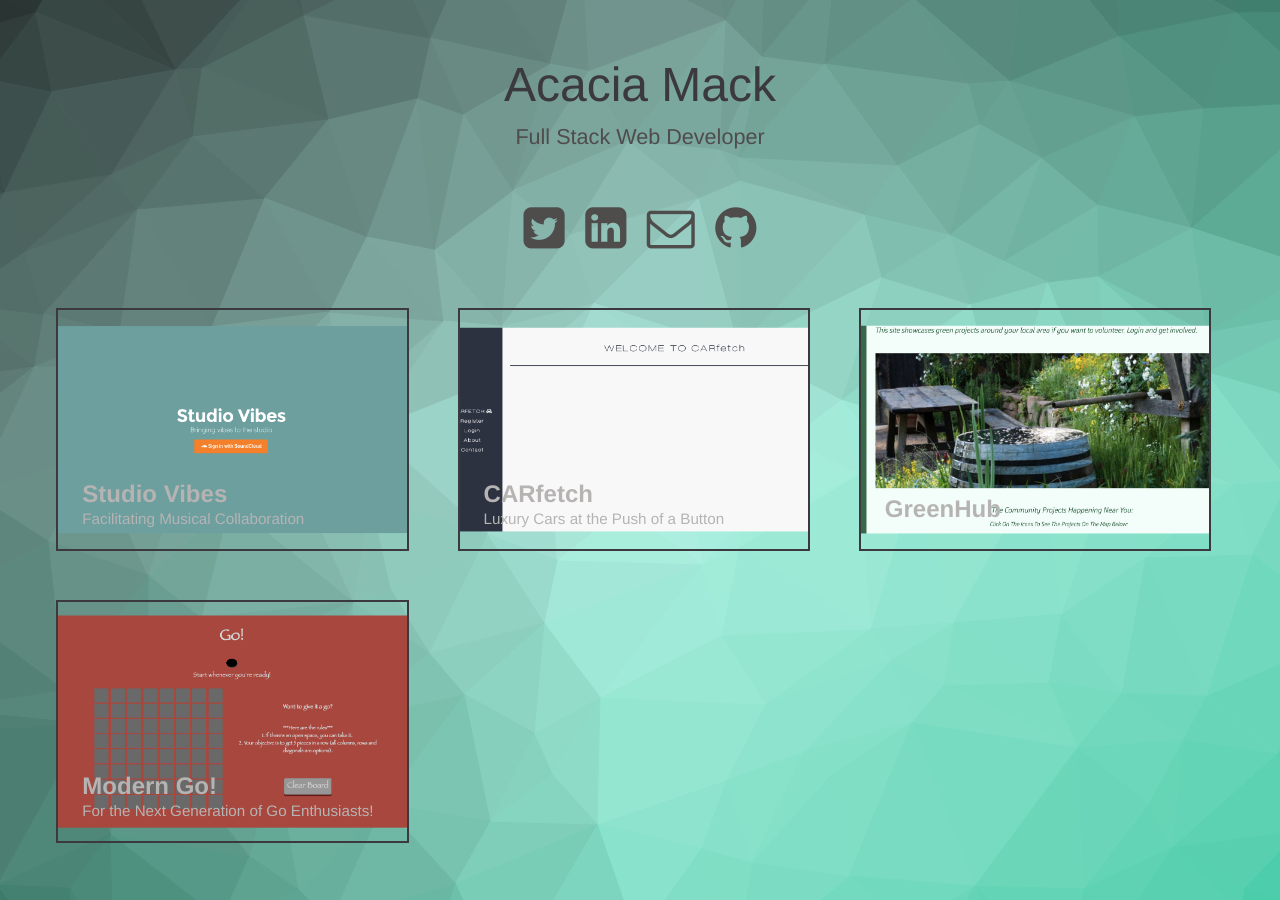
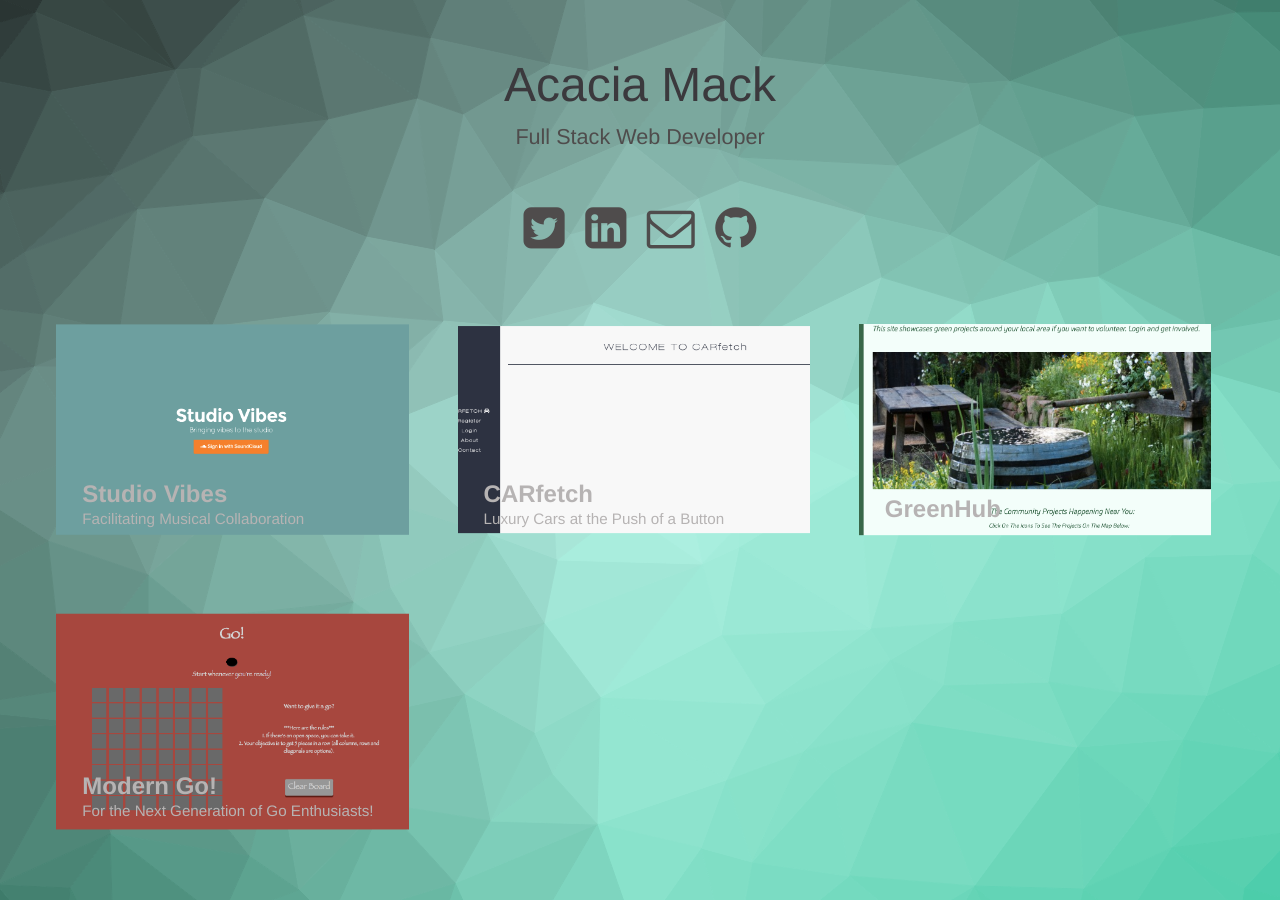
Before and after one commit to amack459/amack459.github.io, a Jekyll site: the page built from index.html, in a window 1280 px wide. Built offline with Jekyll 4.4.1, drawn with Linux system fonts in a browser that asks for light colours; nearby versions of some CDN libraries.

```diff
--- a/css/modern-blog.css
+++ b/css/modern-blog.css
@@ -39,7 +39,7 @@
 	display: block;
 	width: 100%;
 	height: 100%;
-	border: 2px solid #3b393d;
+
 }
 
 .card__container--closed .card__image {
```
Also changed, not shown: 2 other files.
